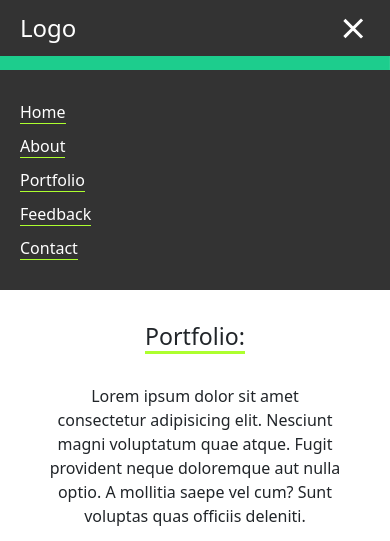
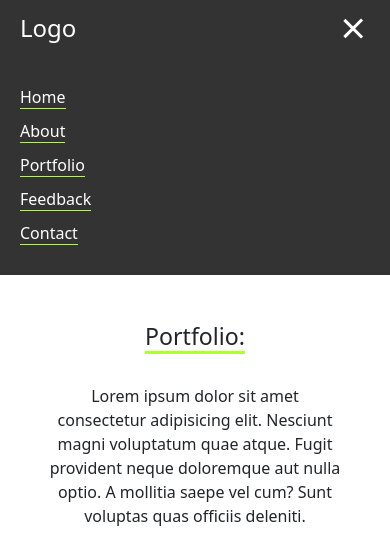
Before and after one commit to HussamElanany/fitness, a plain HTML site: page index.html in a window 390 px wide. Both pictures are taken after a click on the element 352 px from the left and 28 px from the top of the page. Shown: the top 541 px of the page. Drawn offline with nearby package versions, Linux system fonts and the light colour scheme.

Commit message:
fixing navbar issue

```diff
--- a/styles.css
+++ b/styles.css
@@ -29,6 +29,7 @@ body {
     background-color: #333;
     color: #fff;
     padding: 10px 20px;
+    margin: 0 !important;
 }
 
 .logo {
@@ -37,7 +38,7 @@ body {
 
 .nav-links {
     list-style-type: none;
-    margin: 0;
+    margin: 0 !important;
     padding: 0;
     display: flex;
 }
@@ -76,7 +77,7 @@ body {
         align-items: center;
         width: 100%;
         position: absolute;
-        top: 70px;
+        top: 55px;
         /* Adjust as needed */
         left: 0;
         background-color: #333;
```
